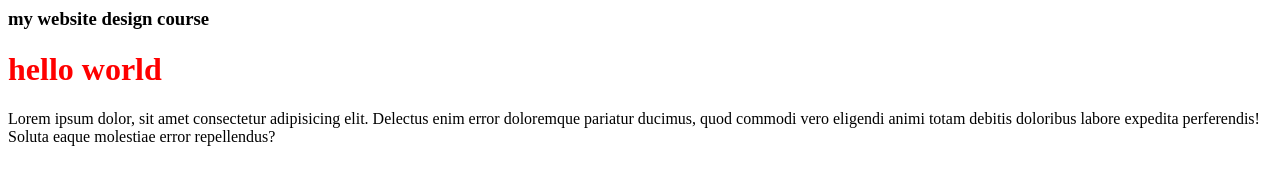
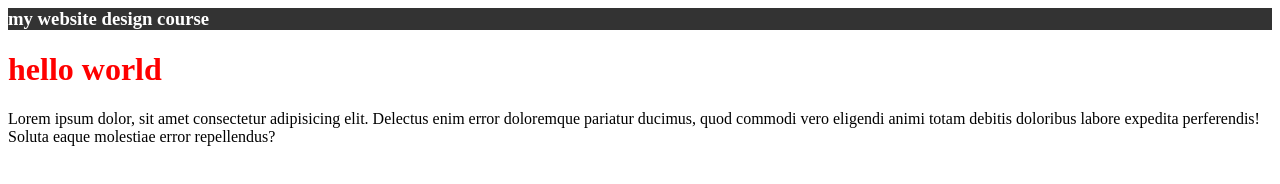
Before and after one commit to aa226/myself, a plain HTML site: page index.html in a window 1280 px wide. Drawn offline with Linux system fonts and the light colour scheme.

Commit message:
Update index.html
change on css styling ....

```diff
--- a/index.html
+++ b/index.html
@@ -4,6 +4,11 @@
     <meta name="viewport" content="width=device-width, initial-scale=1.0">
     <meta http-equiv="X-UA-Compatible" content="ie=edge">
     <title>Document</title>
+
+
+<style>
+h3{ background-color: #333; color: white;}
+</style>
 </head>
 <body>
     <h3>my website design course</h3>
```
